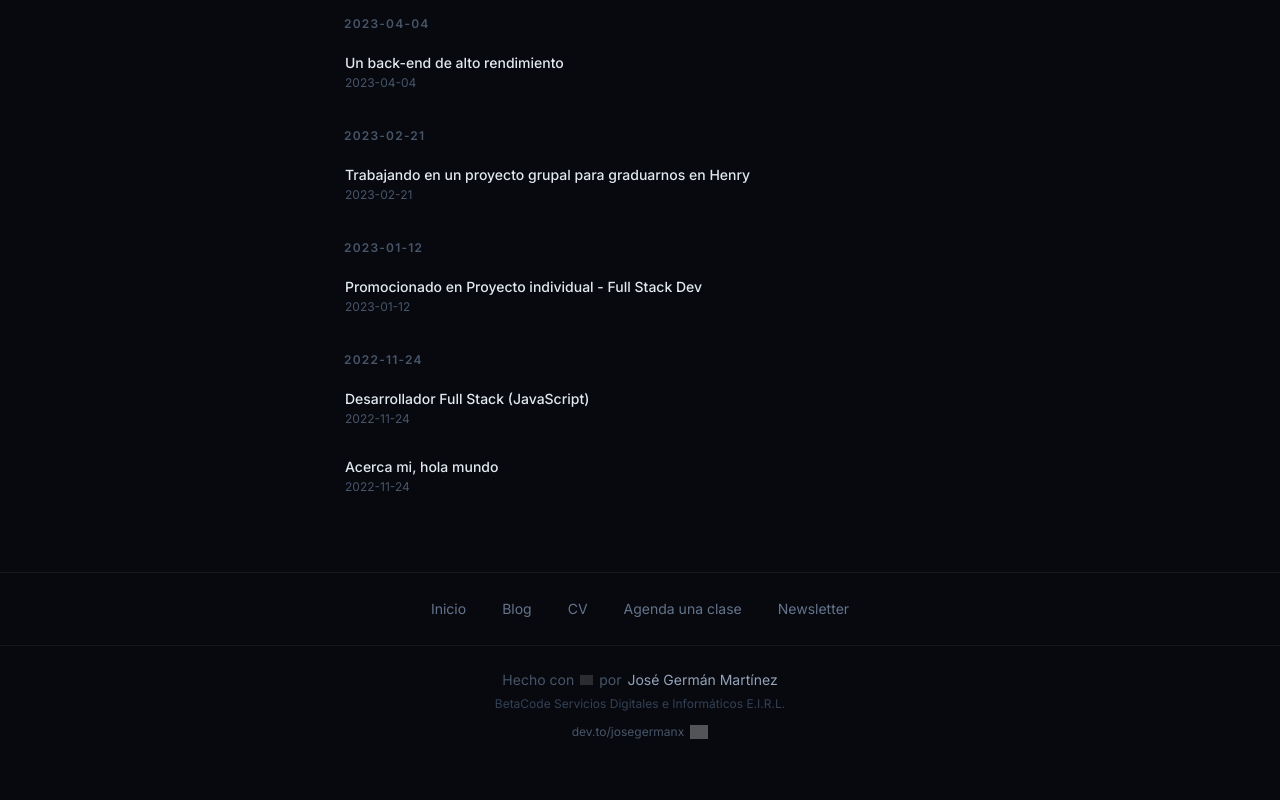
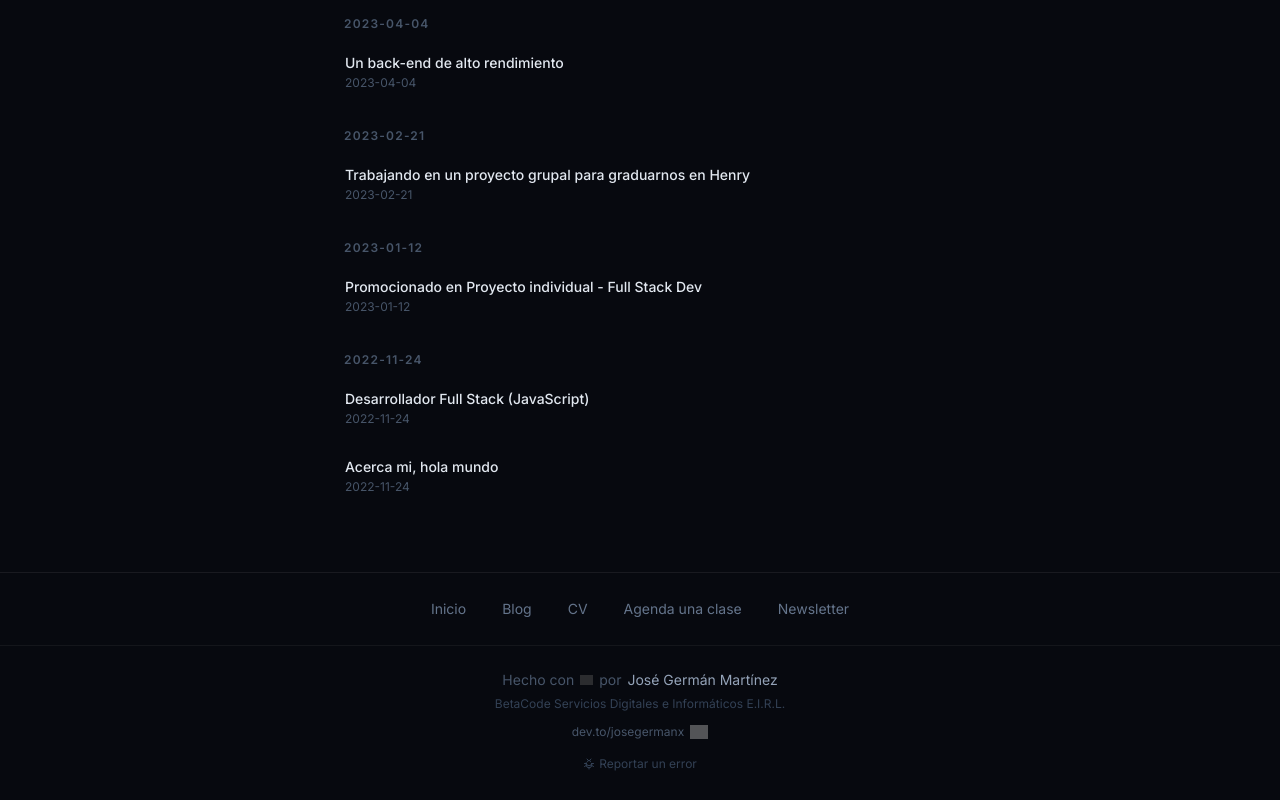
Before and after one commit to JoseGermanx/cv-app, a Next.js app: page /blog in a window 1280 px wide. Shown: the part 864-1664 px from the top of the page. Before the commit the page ends 1628 px from the top, so only its background shows below. Built offline with nearby package versions, Linux system fonts and the light colour scheme; grey boxes are pictures that could not be loaded.

Commit message:
Agregar enlace para reportar errores en el pie de página

```diff
--- a/src/app/ui/Footer.tsx
+++ b/src/app/ui/Footer.tsx
@@ -51,6 +51,27 @@ const Footer = () => {
             className="opacity-50 hover:opacity-80 transition-opacity"
           />
         </div>
+        <div className="mt-3">
+          <a
+            href="https://github.com/JoseGermanx/feedback/issues/new?title=%5BBug%5D%20"
+            className="text-slate-700 hover:text-red-400 transition-colors text-xs inline-flex items-center gap-1 mx-auto"
+            target="_blank"
+            rel="noopener noreferrer"
+          >
+            <svg xmlns="http://www.w3.org/2000/svg" width="12" height="12" viewBox="0 0 24 24" fill="none" stroke="currentColor" strokeWidth="2" strokeLinecap="round" strokeLinejoin="round">
+              <path d="M8 2l1.5 1.5"/>
+              <path d="M14.5 3.5L16 2"/>
+              <path d="M9 7.5A3 3 0 0 1 15 7.5"/>
+              <path d="M6.5 10a5.5 5.5 0 0 0 11 0v4a5.5 5.5 0 0 1-11 0v-4z"/>
+              <path d="M3 11h3"/>
+              <path d="M18 11h3"/>
+              <path d="M3 17l2.5-1.5"/>
+              <path d="M18.5 15.5L21 17"/>
+              <path d="M12 19v3"/>
+            </svg>
+            Reportar un error
+          </a>
+        </div>
       </div>
     </footer>
   )
```
